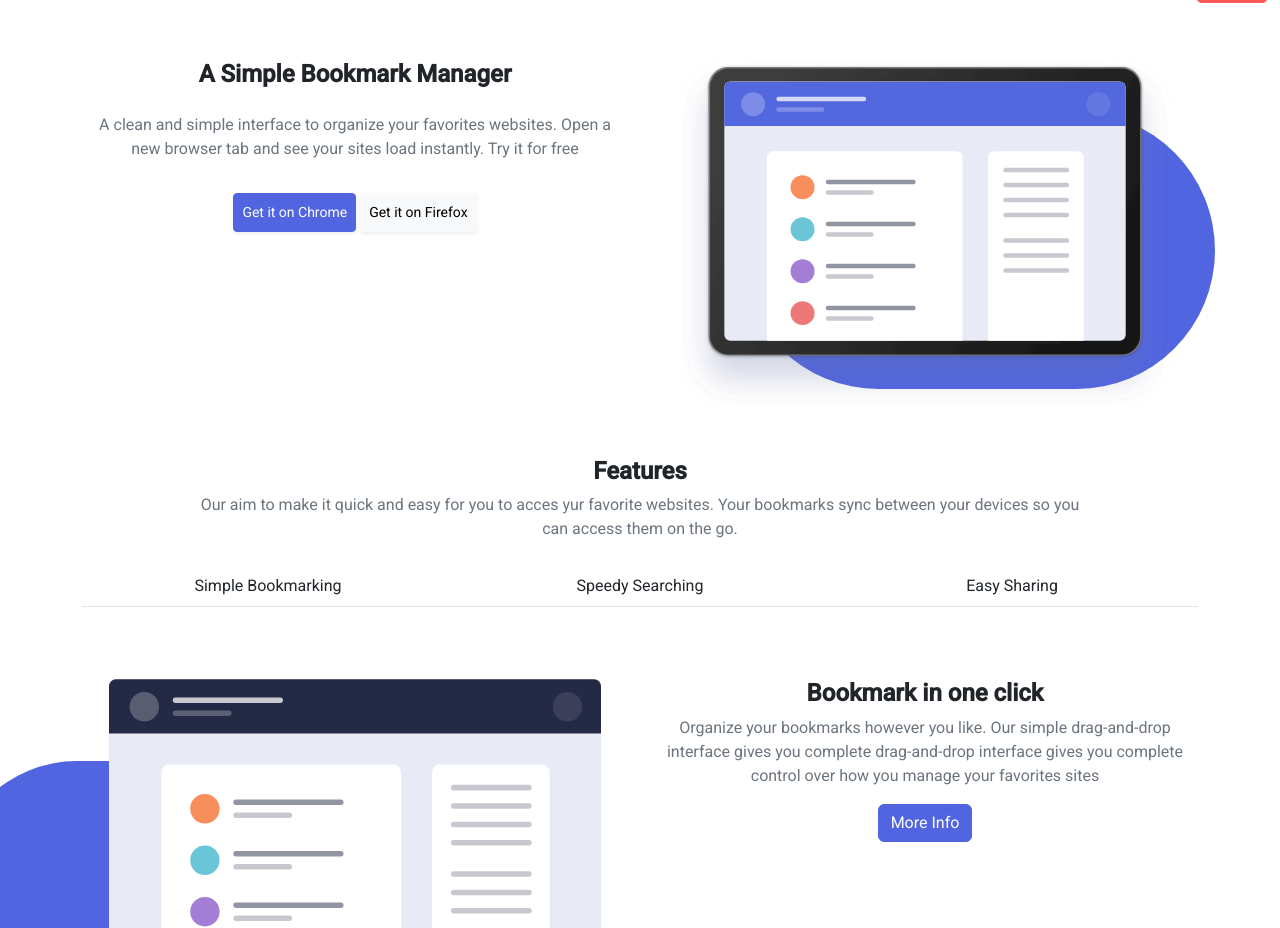
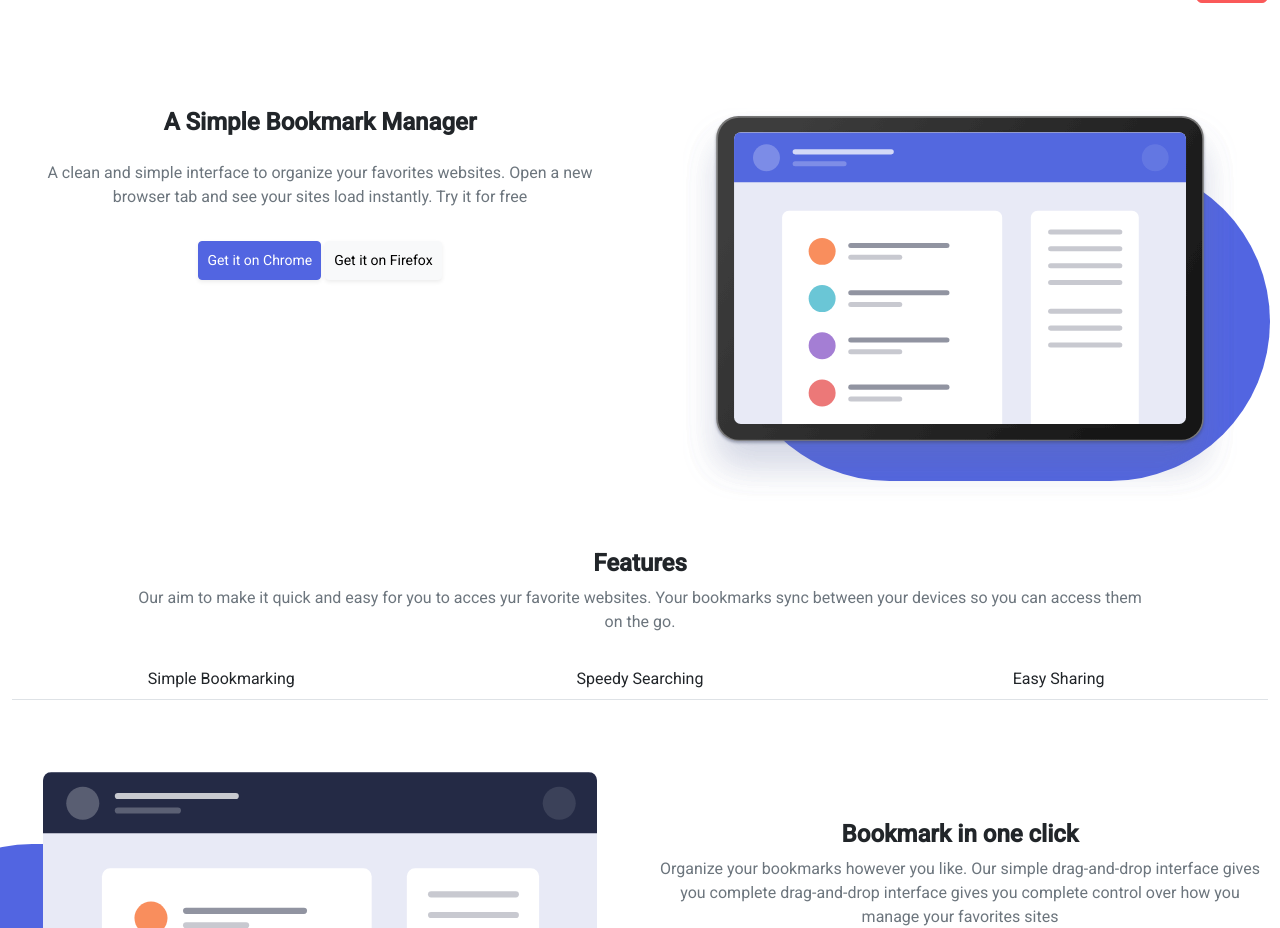
Before and after one commit to erikCandia/Sprint-2-React-IT-Academy, a website: page index.html in a window 1280 px wide. Shown: the part 44-972 px from the top of the page. Drawn offline with nearby package versions, Linux system fonts and the light colour scheme.

```diff
--- a/index.html
+++ b/index.html
@@ -12,10 +12,12 @@
   <link rel="stylesheet" href="sass/custom.css">
 </head>
 <body>
+  <div class="">
     <nav class="navbar navbar-expand-lg navbar-light">
       <div class="container-fluid">
         <a class="navbar-brand" href="#"><img src="Imagenes/logo-bookmark.svg"></a>
-      <button class="navbar-toggler" type="button" data-bs-toggle="collapse" data-bs-target="#navbarSupportedContent" aria-controls="navbarSupportedContent" aria-expanded="false" aria-label="Toggle navigation">
+        <button class="navbar-toggler" type="button" data-bs-toggle="collapse" data-bs-target="#navbarSupportedContent"
+          aria-controls="navbarSupportedContent" aria-expanded="false" aria-label="Toggle navigation">
           <span class="navbar-toggler-icon"></span>
         </button>
         <div class="collapse navbar-collapse" id="navbarSupportedContent">
@@ -37,16 +39,17 @@
         </div>
       </div>
     </nav>
+  </div>
   <main>
-    <section class="container">
+    <section class="container-fluid">
       <article class="row d-flex justify-content-center flex-row-reverse">
-        <div class="primerFondo text-center col-12 col-md-6 col-lg-6">
-          <span class="fondo1 badge rounded-pill bg-primary col-10 col-sm-10 col-md-10">
+        <div class="primerFondo text-center col-12 col-md-6 col-lg-6 pt-5">
+          <span class="fondo1 badge rounded-pill bg-primary">
           </span>
             <img class="pt-5" src="Imagenes/illustration-hero.svg" alt="">
         </div>
         <div class="col-12 col-md-6 col-lg-6">
-          <div class="text-center col-12">
+          <div class="pt-5 text-center col-12">
             <h4 class="pt-5 pb-2 fw-bolder">A Simple Bookmark Manager</h4>
             <p class="text-center fw-light p-3 pt-2 fs-6 text-secondary">
               A clean and simple interface to organize your favorites websites. Open a new browser
@@ -91,7 +94,7 @@
           </span>
           <img class="pt-5" src="Imagenes/illustration-features-tab-1.svg" alt="">
         </div>
-        <div class="text-center col-12 col-md-6 col-lg-6 pb-5">
+        <div class="text-center col-12 col-md-6 col-lg-6 py-5">
           <h4 class="pt-5 fw-bolder">Bookmark in one click</h4>
           <p class="text-center fw-light fs-6 text-secondary">
             Organize your bookmarks however you like. Our simple drag-and-drop interface gives
--- a/sass/custom.scss
+++ b/sass/custom.scss
@@ -9,25 +9,25 @@
 $accordion-button-active-icon:  url("../Imagenes/icon-arrow.svg");
 // scss-docs-end accordion-variables
 
-
 .primerFondo, .segundoFondo, .arrow{
   position: relative;
 }
 /*CSS del badge de la primera seccion*/
 .fondo1{
   position: absolute;
+  right: 60px;
   bottom:10px;
   top:100px;
-  left:100px;
+  left:90px;
   z-index:-30;
 }
 /*CSS del badge de la tercera seccion*/
 .fondo2{
   position: absolute;
   bottom:30px;
-  top:130px;
+  top:120px;
   left:-110px;
-  right:100px;
+  right:70px;
   z-index:-30;
 }
 /*CSS del badge*/
@@ -46,8 +46,9 @@
 /********************** CSS TABLET ****************************************/
 @media(min-width:767px){
   .fondo1{
-    bottom:140px;
-    right:-60px;
+    right:10px;
+    bottom:100px;
+    top:150px;
   }
   .fondo2{
     bottom:80px;
```
Also changed, not shown: sass/custom.css, 1 other file. Lines whose indentation alone changed are shown as unchanged.
